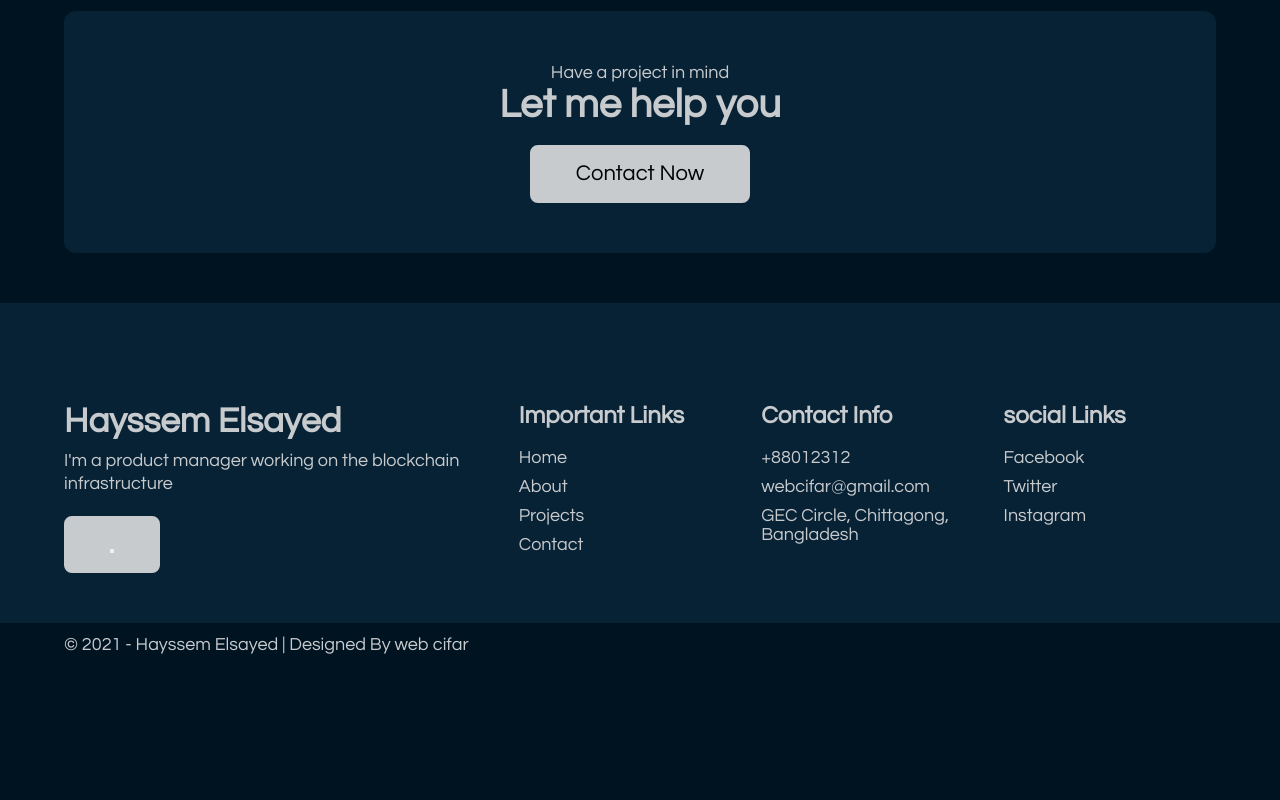
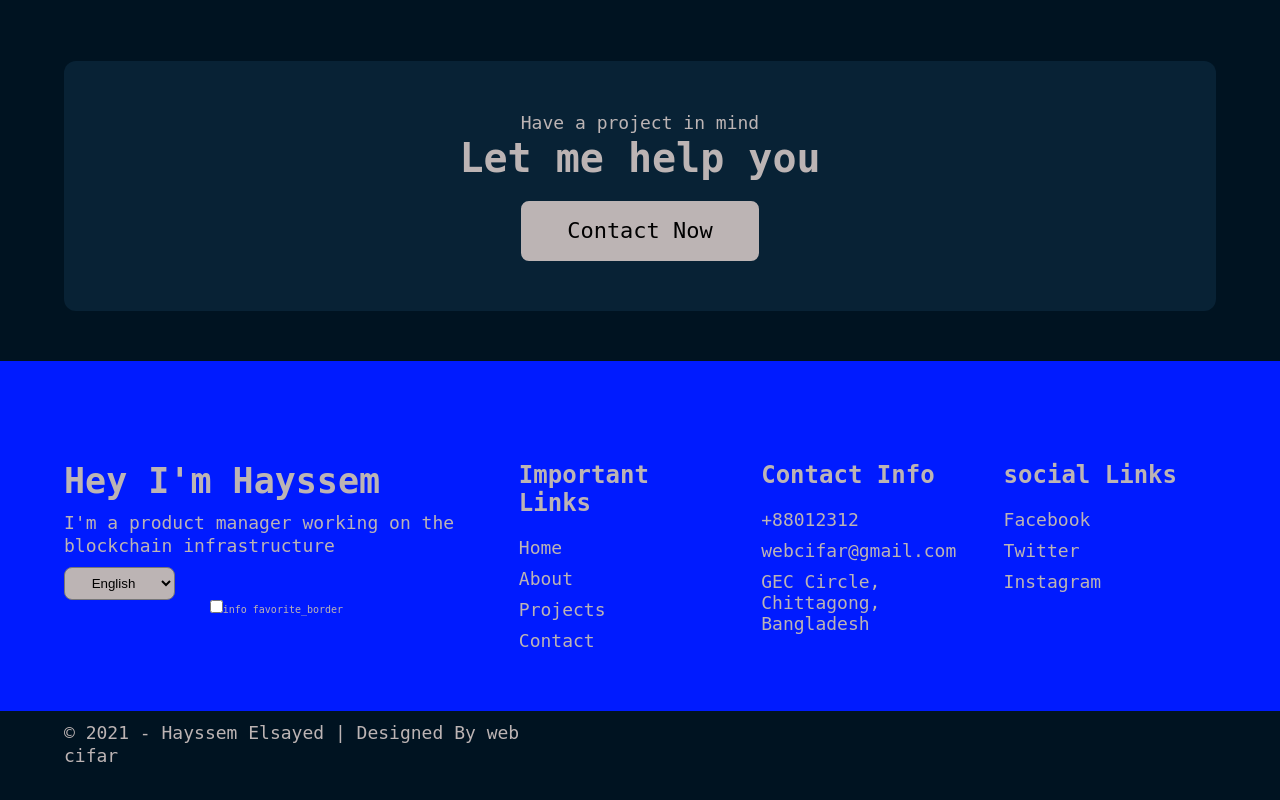
Before and after one commit to cuitlazotlac/portfolio-v3, a React (Create React App) app: page / in a window 1280 px wide. Shown: the part 2991-3791 px from the top of the page. Before the commit the page ends 3658 px from the top, so only its background shows below. Built offline with nearby package versions, Linux system fonts and the light colour scheme.

Commit message:
adding theme change and translation

```diff
--- a/package.json
+++ b/package.json
@@ -4,9 +4,11 @@
   "version": "0.1.0",
   "private": true,
   "dependencies": {
+    "@fortawesome/fontawesome-svg-core": "^1.3.0",
     "@testing-library/jest-dom": "^5.11.10",
     "@testing-library/react": "^11.2.5",
     "@testing-library/user-event": "^12.8.3",
+    "bootstrap": "^5.1.3",
     "i18n": "^0.14.2",
     "i18next": "^21.6.14",
     "i18next-browser-languagedetector": "^6.1.3",
--- a/public/index.html
+++ b/public/index.html
@@ -5,6 +5,12 @@
     <!-- <link rel="icon" href="%PUBLIC_URL%/favicon.ico" /> -->
     <link rel="icon" href="%PUBLIC_URL%/favicon.svg" />
     <meta name="viewport" content="width=device-width, initial-scale=1" />
+    <!-- <link
+      rel="stylesheet"
+      href="https://cdn.jsdelivr.net/npm/bootstrap@5.1.3/dist/css/bootstrap.min.css"
+      integrity="sha384-1BmE4kWBq78iYhFldvKuhfTAU6auU8tT94WrHftjDbrCEXSU1oBoqyl2QvZ6jIW3"
+      crossorigin="anonymous"
+    /> -->
     <meta name="theme-color" content="#000000" />
     <meta
       name="description"
--- a/src/components/HeroSection.jsx
+++ b/src/components/HeroSection.jsx
@@ -10,7 +10,7 @@ import PText from "./PText";
 import { useTranslation } from "react-i18next";
 
 export default function HeroSection() {
-  const { t, i18n } = useTranslation();
+  const { t } = useTranslation();
 
   return (
     <HeroStyles>
--- /dev/null
+++ b/src/components/LanguageSelect.jsx
@@ -0,0 +1,40 @@
+import React from "react";
+import styled from "styled-components";
+
+import i18n from "i18next";
+import { useTranslation } from "react-i18next";
+
+export default function LanguageSelect() {
+  const { t } = useTranslation();
+  const onChange = (event) => {
+    i18n.changeLanguage(event.target.value);
+  };
+
+  return (
+    <LanguageSelectStyle>
+      <select className="select" name="language" onChange={onChange}>
+        <option value="en">English</option>
+        <option value="fr">French</option>
+        <option value="es">Spanish</option>
+      </select>
+    </LanguageSelectStyle>
+  );
+}
+
+const LanguageSelectStyle = styled.div`
+  margin-top: 1rem;
+  .select {
+    background-color: ${(props) =>
+      props.outline ? "transperant" : "var(--gray-1)"};
+    padding: 0.5em 1.5em;
+    text-align: center;
+    border-radius: 8px;
+    display: inline-block;
+    color: ${(props) => (props.outline ? "var(--gary-1)" : "black")};
+  }
+  @media only screen and (max-width: 768px) {
+    .button {
+      font-size: 1.8rem;
+    }
+  }
+`;
--- /dev/null
+++ b/src/components/ThemeToggle.jsx
@@ -0,0 +1,224 @@
+import React, { useState, useEffect } from "react";
+import styled from "styled-components";
+
+export default function ThemeToggle() {
+  const [theme, setTheme] = useState("light-theme");
+  const [checked, setChecked] = useState(false);
+
+  useEffect(() => {
+    document.documentElement.className = theme;
+  }, [theme]);
+
+  const themeToggler = () => {
+    if (theme === "light-theme") {
+      setTheme("dark-theme");
+      setChecked(false);
+    } else {
+      setTheme("light-theme");
+      setChecked(true);
+    }
+  };
+
+  return (
+    <NavigationStyled>
+      <div className="light-dark-toggle">
+        <input
+          type="checkbox"
+          id="chk"
+          className="checkbox"
+          // onChange={() => setDarkMode(!darkMode)}
+          onChange={themeToggler}
+          // onClick={themeToggler}
+        />
+        <label htmlFor="chk" className="label">
+          <span className="fa-moon">info</span>{" "}
+          <span className="fa-sun">favorite_border</span>{" "}
+          <div className="ball"></div>
+        </label>
+      </div>
+    </NavigationStyled>
+  );
+}
+
+const NavigationStyled = styled.nav`
+  display: flex;
+  justify-content: space-between;
+  flex-direction: column;
+  align-items: center;
+  height: 100%;
+  width: 100%;
+  border-right: 1px solid var(--sidebar-dark-border);
+  .profile {
+    width: 100%;
+    height: 15%;
+    margin-top: 0.5rem;
+    display: grid;
+    grid-template-columns: 50% 25% 25%;
+    .avatar {
+      width: 95%;
+      height: 75%;
+      margin-left: 0.2rem;
+      grid-column-start: 1;
+      grid-column-end: 2;
+    }
+
+    .light-dark-toggle {
+      width: 90%;
+      height: 100%;
+      grid-column-start: 2;
+      grid-column-end: 3;
+      margin-top: 1.1rem;
+      margin-left: 1rem;
+      .checkbox {
+        opacity: 0;
+        position: absolute;
+      }
+      .checkbox:checked + .label .ball {
+        transform: translateX(24px);
+      }
+      .label {
+        background-color: var(--second-light-color);
+        border-radius: 50px;
+        display: flex;
+        justify-content: space-between;
+        position: relative;
+        padding: 5px;
+        // height: 26px;
+        width: 53px;
+        transform: scale(1);
+      }
+      .ball {
+        height: 25px;
+        width: 25px;
+        top: 2px;
+        left: 2px;
+        border-radius: 50px;
+        background-color: #fff;
+        position: absolute;
+        transition: transform 0.2s linear;
+      }
+      .fa-moon {
+        color: #f1c40f;
+      }
+      .fa-sun {
+        color: #f39c12;
+      }
+    }
+
+    .lang-list {
+      grid-column-start: 3;
+      grid-column-end: 4;
+      margin-top: 0.9rem;
+      margin-left: 1.1rem;
+      .dropdown-toggle::after {
+        display: none;
+        border-top: none;
+        border-right: none;
+        border-left: none;
+        border-bottom: none;
+      }
+      .btn {
+        background-color: var(--second-light-color);
+        color: #fff;
+      }
+    }
+  }
+  .nav-items {
+    width: 100%;
+    text-align: center;
+    .active-class {
+      background-color: var(--primary-color-light);
+      color: white;
+    }
+    li {
+      display: block;
+      a {
+        font-weight: 200;
+        display: block;
+        padding: 0.45rem 0;
+        position: relative;
+        z-index: 10;
+        text-transform: uppercase;
+        transition: all 0.4s ease-in-out;
+        font-size: 1.3rem;
+        letter-spacing: 0.5px;
+        text-decoration: inherit; /* no underline */
+        &:hover {
+          cursor: pointer;
+          color: var(--border-color);
+        }
+        &::before {
+          content: "";
+          position: absolute;
+          bottom: 0;
+          left: 0;
+          width: 0;
+          height: 50%;
+          background-color: var(--border-color);
+          transition: All 0.4s cubic-bezier(1, -0.2, 0.25, 0.95);
+          opacity: 0.21;
+          z-index: -1;
+        }
+      }
+      a:hover::before {
+        width: 100%;
+        height: 100%;
+      }
+    }
+  }
+  footer {
+    border-top: 1px solid var(--border-color);
+    width: 100%;
+    p {
+      padding: 1.3rem 0;
+      font-size: 1.1rem;
+      display: block;
+      text-align: center;
+    }
+  }
+  .footer-div {
+    width: 100%;
+    // height: 13%;
+    display: grid;
+    grid-template-columns: repeat(2, 1fr);
+    grid-template-rows: repeat(2, 1fr);
+    .social-btn {
+      grid-column-start: 1;
+      grid-column-end: 3;
+      grid-row-start: 1;
+      grid-row-end: 2;
+      img {
+        height: 80%;
+        width: 25%;
+        &:hover {
+          transform: scale(1.1);
+          transform: translate(2px, -2px);
+          transform-style: preserve-3d;
+          transition: all 0.2s ease-in-out;
+          // box-shadow: 2px 2px var(--second-light-color);
+        }
+      }
+    }
+    .copyright {
+      font-weight: 100;
+      font-size: 1.1rem;
+      margin-top: 0.2rem;
+      margin-left: 0.4rem;
+      text-align: left;
+      grid-column-start: 1;
+      grid-column-end: 3;
+      grid-row-start: 2;
+      grid-row-end: 3;
+      img {
+        height: 20%;
+        width: 20%;
+      }
+    }
+    @media screen and (max-width: 496px) {
+      margin-bottom: 15%;
+    }
+    @media screen and (max-width: 370px) {
+      margin-bottom: 15%;
+    }
+  }
+`;
--- a/src/components/shared/Footer.jsx
+++ b/src/components/shared/Footer.jsx
@@ -1,55 +1,29 @@
-import React, { useState, useEffect } from "react";
+import React, { useState } from "react";
 import styled from "styled-components";
 import FooterCol from "./FooterCol";
 import PText from "../PText";
+import LanguageSelect from "../LanguageSelect";
 
-import { DropdownButton, Dropdown, Badge } from "react-bootstrap";
+import i18n from "i18next";
 import { useTranslation } from "react-i18next";
+import ThemeToggle from "../ThemeToggle";
 
 export default function Footer() {
-  const { t, i18n } = useTranslation();
-
-  const [lang_value, setValue] = useState(
-    <i className="fas fa-globe-africa"></i>
-  );
-
-  const handleSelect = (e) => {
-    console.log(e);
-    setValue(e);
+  const { t } = useTranslation();
+  const onChange = (event) => {
+    i18n.changeLanguage(event.target.value);
   };
-
-  function handleClick(lang) {
-    i18n.changeLanguage(lang);
-  }
 
   return (
     <FooterStyle>
       <div className="container">
         <div className="footer__col1">
-          <h1 className="footer__col1__title">Hayssem Elsayed</h1>
+          <h1 className="footer__col1__title">{t("Home.Title")}</h1>
           <PText>
             I'm a product manager working on the blockchain infrastructure
           </PText>
-          <div className="lang-list">
-            <DropdownButton
-              alignRight
-              title={lang_value}
-              id="dropdown-menu-align-right"
-              onSelect={handleSelect}
-              variant="Secondary"
-              size="sm"
-            >
-              <Dropdown.Item eventKey="🇺🇸" onClick={() => handleClick("en")}>
-                {t("NavBar.English")}
-              </Dropdown.Item>
-              <Dropdown.Item eventKey="🇫🇷" onClick={() => handleClick("fr")}>
-                {t("NavBar.French")}
-              </Dropdown.Item>
-              <Dropdown.Item eventKey="🇲🇽" onClick={() => handleClick("es")}>
-                {t("NavBar.Spanish")}
-              </Dropdown.Item>
-            </DropdownButton>
-          </div>
+          <LanguageSelect />
+          <ThemeToggle />
         </div>
         <div className="footer__col2">
           <FooterCol
@@ -132,7 +106,8 @@ export default function Footer() {
 }
 
 const FooterStyle = styled.div`
-  background-color: var(--deep-dark);
+  // background-color: var(--deep-dark);
+  background-color: var(--primary-color);
   padding-top: 10rem;
   .lang-list {
     margin-top: 2rem;
--- a/src/pages/Contact.jsx
+++ b/src/pages/Contact.jsx
@@ -1,12 +1,10 @@
 import React from "react";
 import ContactSection from "../components/ContactSection";
-import Map from "../components/Map";
 
 export default function Contact() {
   return (
     <>
       <ContactSection />
-      {/* <Map /> */}
     </>
   );
 }
--- a/src/styles/GlobalStyle.js
+++ b/src/styles/GlobalStyle.js
@@ -1,6 +1,13 @@
 import { createGlobalStyle } from "styled-components";
 
 const GlobalStyles = createGlobalStyle`
+.light-theme{
+  --primary-color: #001bff;
+}
+.dark-theme{
+  --primary-color: #ffff;
+}
+
 *{
     padding: 0;
     margin: 0;
@@ -8,7 +15,7 @@ const GlobalStyles = createGlobalStyle`
   }
   :root{
     --dark-bg: #001321;
-    --gray-1: #C7CBCE;
+    --gray-1: #BCB4B4;
     --deep-dark: #082235;
     --gray-2: #363636;
     --white : white;
@@ -16,7 +23,7 @@ const GlobalStyles = createGlobalStyle`
   }
   html{
     font-size: 10px;
-    font-family: 'Questrial', sans-serif;
+    font-family: 'monospace';
     background-color: var(--dark-bg);
   }
   ul,li{
```
Also changed, not shown: 2 other files (tests, documents, lock files or other folders).
